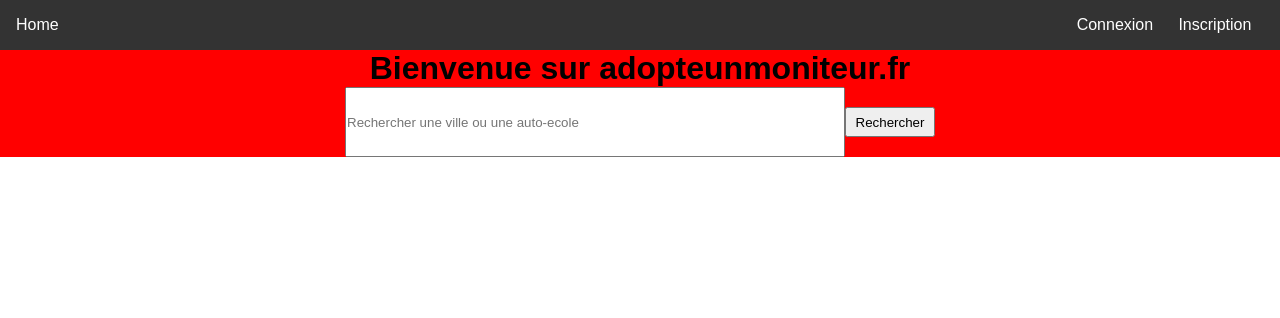
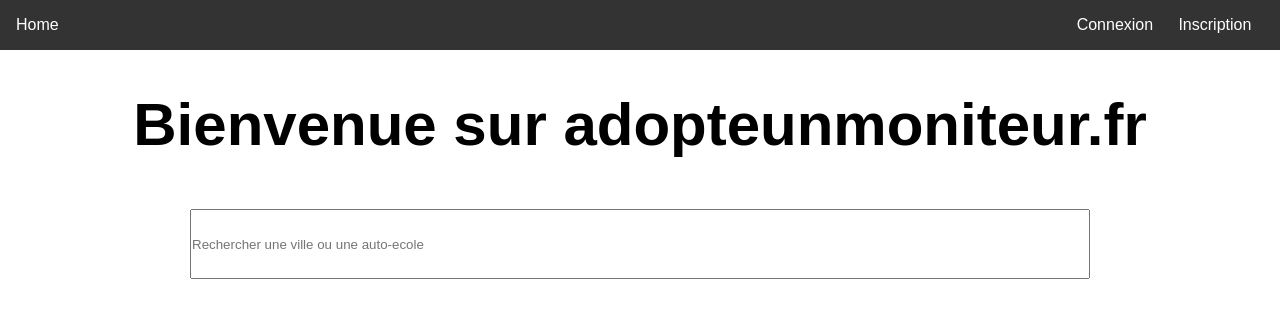
Before and after one commit to Matsuel/Projet_DevB2, a Next.js app in the folder auto-ecole/: page / in a window 1280 px wide. Shown: the top 318 px of the page. Built offline with nearby package versions, Linux system fonts and the light colour scheme.

Commit message:
home screen css

```diff
--- a/auto-ecole/src/pages/index.tsx
+++ b/auto-ecole/src/pages/index.tsx
@@ -35,10 +35,9 @@ export default function Home() {
       <main>
         <Header />
         <div className={styles.main}>
-          <h1>Bienvenue sur adopteunmoniteur.fr</h1>
-          <div>
+          <h1 className={styles.title}>Bienvenue sur adopteunmoniteur.fr</h1>
+          <div className={styles.searchcont}>
             <input placeholder="Rechercher une ville ou une auto-ecole" className={styles.rechercher} onChange={(e) => handleSearch(e.target.value)} />
-            <button className={styles.search}>Rechercher</button>
           </div>
         </div>
 
--- a/auto-ecole/src/styles/Home.module.css
+++ b/auto-ecole/src/styles/Home.module.css
@@ -1,13 +1,22 @@
 .main{
     width: 100%;
-    background-color: red;
+    /* background-color: red; */
     display: flex;
     flex-direction: column;
     align-items: center;
 }
 
+.title{
+    font-size: 60px;
+    margin-top: 40px;
+}
+
+.searchcont{
+    margin-top: 50px;
+}
+
 .rechercher{
-    width: 500px;
+    width: 900px;
     height: 70px
 }
 
```
